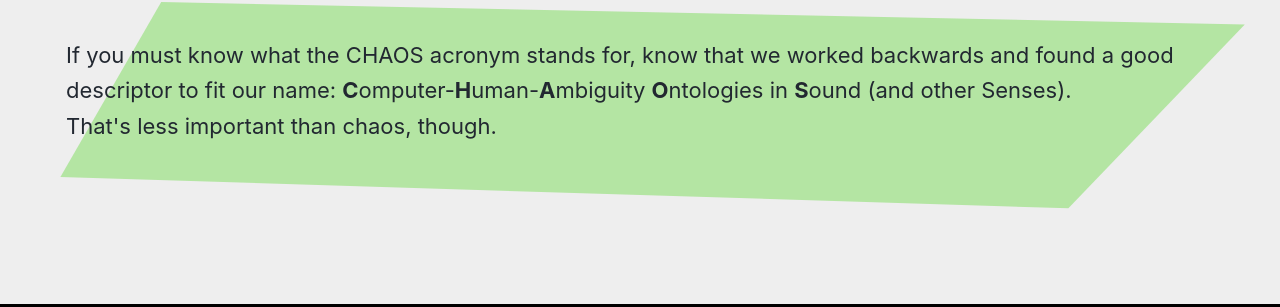
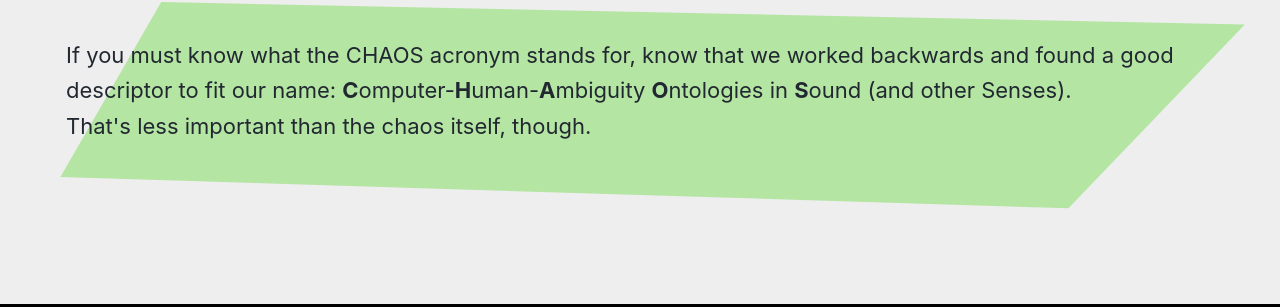
Before and after one commit to thechaoslab/site, a Jekyll site: the page built from _pages/about.md, in a window 1280 px wide. Shown: the part 990-1297 px from the top of the page. Built offline with Jekyll 4.4.1, drawn with Linux system fonts in a browser that asks for light colours; cached includes are drawn as plain includes.

Commit message:
add temp link to pubs; small about edit

```diff
--- a/_pages/about.md
+++ b/_pages/about.md
@@ -23,6 +23,6 @@ The CHAOS Lab works in this space: Our research aims to explore artistic practic
 
 {% include quad-box.html content="
 <p>
-If you must know what the CHAOS acronym stands for, know that we worked backwards and found a good descriptor to fit our name: <b>C</b>omputer-<b>H</b>uman-<b>A</b>mbiguity <b>O</b>ntologies in <b>S</b>ound (and other Senses). <br>That's less important than chaos, though.
+If you must know what the CHAOS acronym stands for, know that we worked backwards and found a good descriptor to fit our name: <b>C</b>omputer-<b>H</b>uman-<b>A</b>mbiguity <b>O</b>ntologies in <b>S</b>ound (and other Senses). <br>That's less important than the chaos itself, though.
 </p>
 " %}
```
Also changed, not shown: _pages/publications.md (+2 -0 lines).
